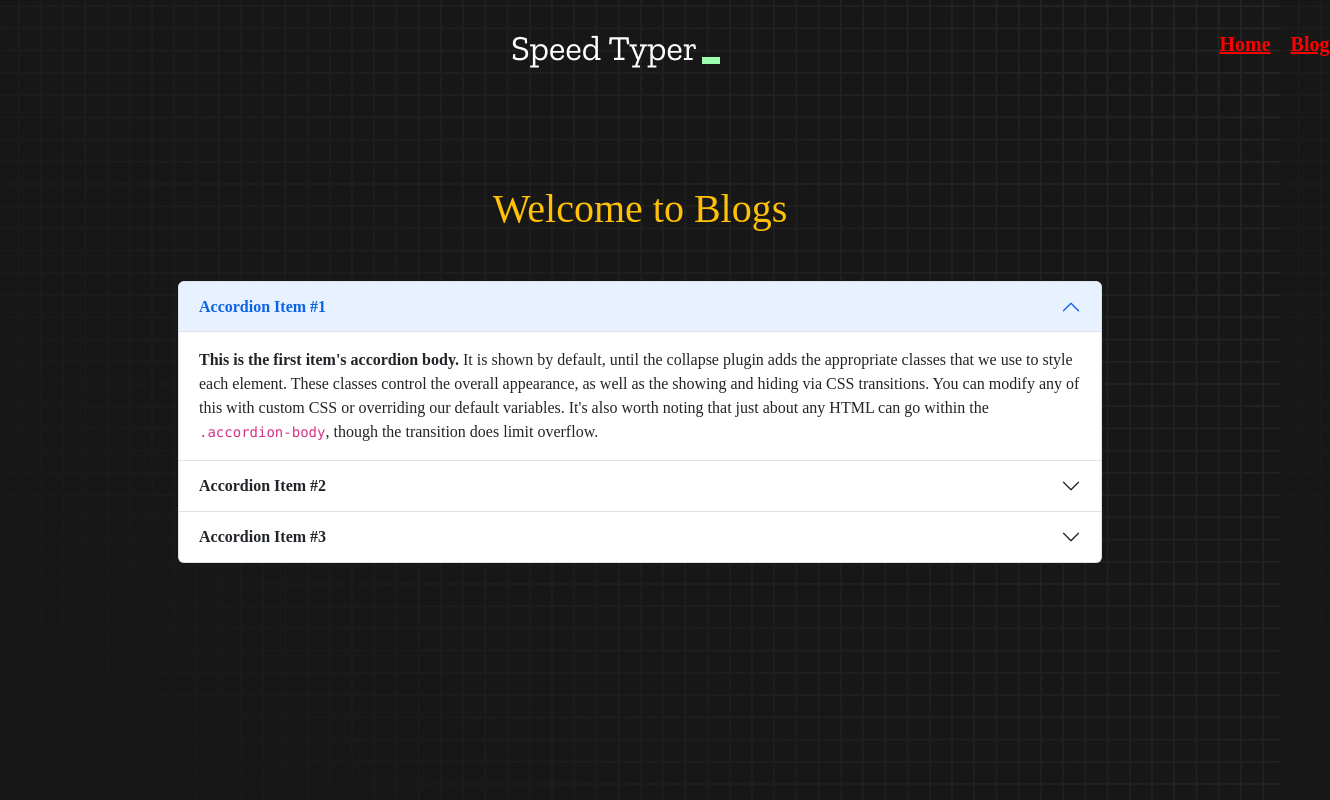
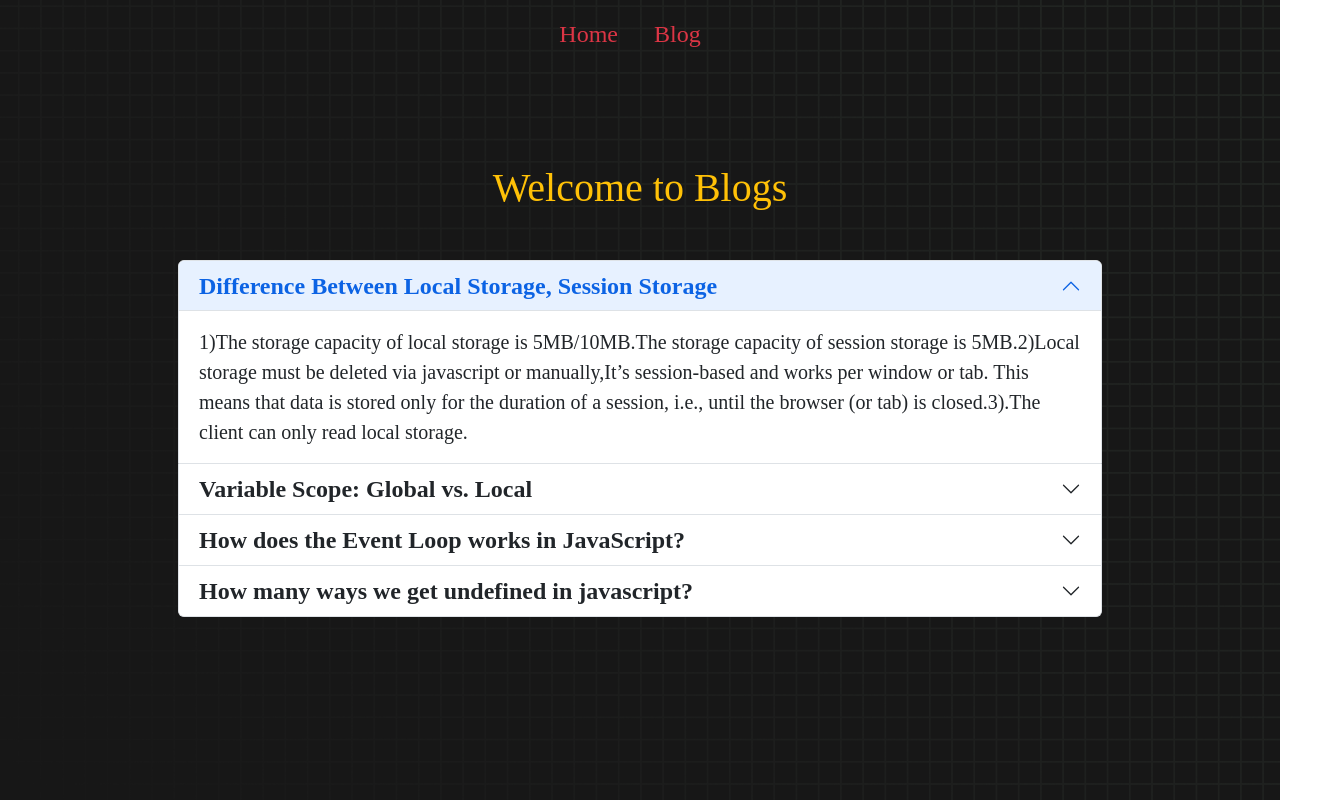
Before and after one commit to SHAON1028/Typing-master-debug, a plain HTML site: page blog.html in a window 1280 px wide. Shown: the whole page, 1330 px wide, since content can reach past the window. Drawn offline with nearby package versions, Linux system fonts and the light colour scheme.

Commit message:
blogs question added

```diff
--- a/blog.html
+++ b/blog.html
@@ -1,20 +1,37 @@
 <!DOCTYPE html>
 <html lang="en">
+
 <head>
   <meta charset="UTF-8">
   <meta http-equiv="X-UA-Compatible" content="IE=edge">
   <meta name="viewport" content="width=device-width, initial-scale=1.0">
-     <link href="https://cdn.jsdelivr.net/npm/bootstrap@5.2.1/dist/css/bootstrap.min.css" rel="stylesheet" integrity="sha384-iYQeCzEYFbKjA/T2uDLTpkwGzCiq6soy8tYaI1GyVh/UjpbCx/TYkiZhlZB6+fzT" crossorigin="anonymous">
+  <link href="https://cdn.jsdelivr.net/npm/bootstrap@5.2.1/dist/css/bootstrap.min.css" rel="stylesheet"
+    integrity="sha384-iYQeCzEYFbKjA/T2uDLTpkwGzCiq6soy8tYaI1GyVh/UjpbCx/TYkiZhlZB6+fzT" crossorigin="anonymous">
   <link rel="stylesheet" href="styles.css">
   <title>Document</title>
 </head>
+
 <body>
   <header>
-        <div class="top">
-            <h1 class="title"><img src="./logo.png" /></h1>
-            <a href="" class="home">Home</a>
-              <a href="" class="blog">Blog</a>
+    <div class="d-flex justify-content-center">
+      <nav class="navbar navbar-expand-lg ">
+        <div class="container-fluid">
 
+
+          <div class="" id="navbarNav">
+            <ul class="navbar-nav">
+
+              <li class="nav-item">
+                <a class="nav-link text-danger fs-4" href="index.html">Home</a>
+              </li>
+              <li class="nav-item">
+                <a class="nav-link text-danger fs-4" href="blog.html">Blog</a>
+              </li>
+
+            </ul>
+          </div>
+        </div>
+      </nav>
     </div>
   </header>
   <main class="container">
@@ -23,44 +40,88 @@
       <div class="accordion" id="accordionExample">
         <div class="accordion-item">
           <h2 class="accordion-header" id="headingOne">
-                    <button class="accordion-button" type="button" data-bs-toggle="collapse" data-bs-target="#collapseOne" aria-expanded="true" aria-controls="collapseOne">
-                      Accordion Item #1
+            <button class="accordion-button fs-4" type="button" data-bs-toggle="collapse" data-bs-target="#collapseOne"
+              aria-expanded="true" aria-controls="collapseOne">
+              Difference Between Local Storage, Session Storage
             </button>
           </h2>
-                  <div id="collapseOne" class="accordion-collapse collapse show" aria-labelledby="headingOne" data-bs-parent="#accordionExample">
-                    <div class="accordion-body">
-                      <strong>This is the first item's accordion body.</strong> It is shown by default, until the collapse plugin adds the appropriate classes that we use to style each element. These classes control the overall appearance, as well as the showing and hiding via CSS transitions. You can modify any of this with custom CSS or overriding our default variables. It's also worth noting that just about any HTML can go within the <code>.accordion-body</code>, though the transition does limit overflow.
+          <div id="collapseOne" class="accordion-collapse collapse show" aria-labelledby="headingOne"
+            data-bs-parent="#accordionExample">
+            <div class="accordion-body fs-5">
+              1)The storage capacity of local storage is 5MB/10MB.The storage capacity of session storage is 5MB.2)Local
+              storage must be deleted via javascript or manually,It’s session-based and works per window or tab. This
+              means that data is stored only for the duration of a session, i.e., until the browser (or tab) is
+              closed.3).The client can only read local storage.
             </div>
           </div>
         </div>
         <div class="accordion-item">
           <h2 class="accordion-header" id="headingTwo">
-                    <button class="accordion-button collapsed" type="button" data-bs-toggle="collapse" data-bs-target="#collapseTwo" aria-expanded="false" aria-controls="collapseTwo">
-                      Accordion Item #2
+            <button class="accordion-button collapsed fs-4" type="button" data-bs-toggle="collapse"
+              data-bs-target="#collapseTwo" aria-expanded="false" aria-controls="collapseTwo">
+              Variable Scope: Global vs. Local
             </button>
           </h2>
-                  <div id="collapseTwo" class="accordion-collapse collapse" aria-labelledby="headingTwo" data-bs-parent="#accordionExample">
-                    <div class="accordion-body">
-                      <strong>This is the second item's accordion body.</strong> It is hidden by default, until the collapse plugin adds the appropriate classes that we use to style each element. These classes control the overall appearance, as well as the showing and hiding via CSS transitions. You can modify any of this with custom CSS or overriding our default variables. It's also worth noting that just about any HTML can go within the <code>.accordion-body</code>, though the transition does limit overflow.
+          <div id="collapseTwo" class="accordion-collapse collapse" aria-labelledby="headingTwo"
+            data-bs-parent="#accordionExample">
+            <div class="accordion-body fs-5">
+              A variable's scope is the range of the script where it is visible. Variables have either global or local
+              scope. A global variable exists only once in a script, and is visible in every function. Modifications to
+              it in one function are permanent and visible to all functions. Unless declared otherwise, all variables in
+              a script are global. Global variables are useful for values that are relatively constant, or that many
+              functions in the script must access, such as a session id.
+
+              A local variable, however, has a limited scope: it exists only within the block that it is declared in.
+              Once that block ends, the variable is destroyed and its values lost. A local variable of the same name
+              declared elsewhere is a different variable. A local variable can even exist multiple times simultaneously,
+              if its block is entered again before it's exited - i.e. a recursive function call. Each call of the
+              function will have a distinct local variable.
             </div>
           </div>
         </div>
         <div class="accordion-item">
           <h2 class="accordion-header" id="headingThree">
-                    <button class="accordion-button collapsed" type="button" data-bs-toggle="collapse" data-bs-target="#collapseThree" aria-expanded="false" aria-controls="collapseThree">
-                      Accordion Item #3
+            <button class="accordion-button collapsed fs-4" type="button" data-bs-toggle="collapse"
+              data-bs-target="#collapseThree" aria-expanded="false" aria-controls="collapseThree">
+              How does the Event Loop works in JavaScript?
             </button>
           </h2>
-                  <div id="collapseThree" class="accordion-collapse collapse" aria-labelledby="headingThree" data-bs-parent="#accordionExample">
-                    <div class="accordion-body">
-                      <strong>This is the third item's accordion body.</strong> It is hidden by default, until the collapse plugin adds the appropriate classes that we use to style each element. These classes control the overall appearance, as well as the showing and hiding via CSS transitions. You can modify any of this with custom CSS or overriding our default variables. It's also worth noting that just about any HTML can go within the <code>.accordion-body</code>, though the transition does limit overflow.
+          <div id="collapseThree" class="accordion-collapse collapse" aria-labelledby="headingThree"
+            data-bs-parent="#accordionExample">
+            <div class="accordion-body fs-5">
+              The Event Loop has one simple job — to monitor the Call Stack and the Callback Queue. If the Call Stack is
+              empty, the Event Loop will take the first event from the queue and will push it to the Call Stack, which
+              effectively runs it. Such an iteration is called a tick in the Event Loop.
+            </div>
+          </div>
+        </div>
+        <div class="accordion-item">
+          <h2 class="accordion-header" id="headingFour">
+            <button class="accordion-button collapsed fs-4" type="button" data-bs-toggle="collapse"
+              data-bs-target="#collapseFour" aria-expanded="false" aria-controls="collapseFour">
+              How many ways we get undefined in javascript?
+            </button>
+          </h2>
+          <div id="collapseFour" class="accordion-collapse collapse" aria-labelledby="headingFour"
+            data-bs-parent="#accordionExample">
+            <div class="accordion-body fs-5">
+              Undefined is a property of the global object. That is, it is a variable in global scope. The initial value
+              of undefined is the primitive value undefined.In all non-legacy browsers, undefined is a non-configurable,
+              non-writable property. (Even when this is not the case, avoid overriding it.)A variable that has not been
+              assigned a value is of type undefined. A method or statement also returns undefined if the variable that
+              is being evaluated does not have an assigned value. A function returns undefined if a value was not
+              returned. Undefined are primitive values in JavaScript.Undefined value means lack of value.Undefined value
+              evalutes to false in conditional expression.
             </div>
           </div>
         </div>
       </div>
     </section>
   </main>
-    <script src="https://cdn.jsdelivr.net/npm/bootstrap@5.2.1/dist/js/bootstrap.bundle.min.js" integrity="sha384-u1OknCvxWvY5kfmNBILK2hRnQC3Pr17a+RTT6rIHI7NnikvbZlHgTPOOmMi466C8" crossorigin="anonymous"></script>
+  <script src="https://cdn.jsdelivr.net/npm/bootstrap@5.2.1/dist/js/bootstrap.bundle.min.js"
+    integrity="sha384-u1OknCvxWvY5kfmNBILK2hRnQC3Pr17a+RTT6rIHI7NnikvbZlHgTPOOmMi466C8" crossorigin="anonymous">
+  </script>
 </body>
 </body>
+
 </html>
--- a/styles.css
+++ b/styles.css
@@ -3,6 +3,7 @@
   margin: 0;
   box-sizing: border-box;
   text-decoration: none;
+  list-style: none;
 }
 
 body {
@@ -13,17 +14,14 @@ body {
 
 }
 
-.home{
+.navbar-nav{
+  display: flex;
+
+}
+.nav-link{
+  color: red;
+  font-size: 23px;
   margin-right: 20px;
-  font-size: 20px;
-  font-weight: 800;
-  color:red;
-}
-.blog{
-  margin-right: 20px;
-  font-size: 20px;
-  font-weight: 800;
-  color:red;
 }
 .box-container {
   width: 70%;
@@ -31,9 +29,11 @@ body {
 }
 .top{
   display: flex;
+  justify-content:space-around;
   align-items: center;
-  justify-content: center;
-  margin-left:580px
+
+
+
 }
 #question {
   height: 100px;
@@ -120,7 +120,7 @@ body {
   color: white;
   margin-top: 20px ;
   margin-bottom: 20px;
- margin-right: 500px;
+
 
 }
 
@@ -213,4 +213,8 @@ button {
     flex-direction:column ;
     width: 100%;
   }
+  .title{
+
+
+  }
 }
```
Also changed, not shown: index.html (+15 -2 lines). Lines whose indentation alone changed are shown as unchanged.
